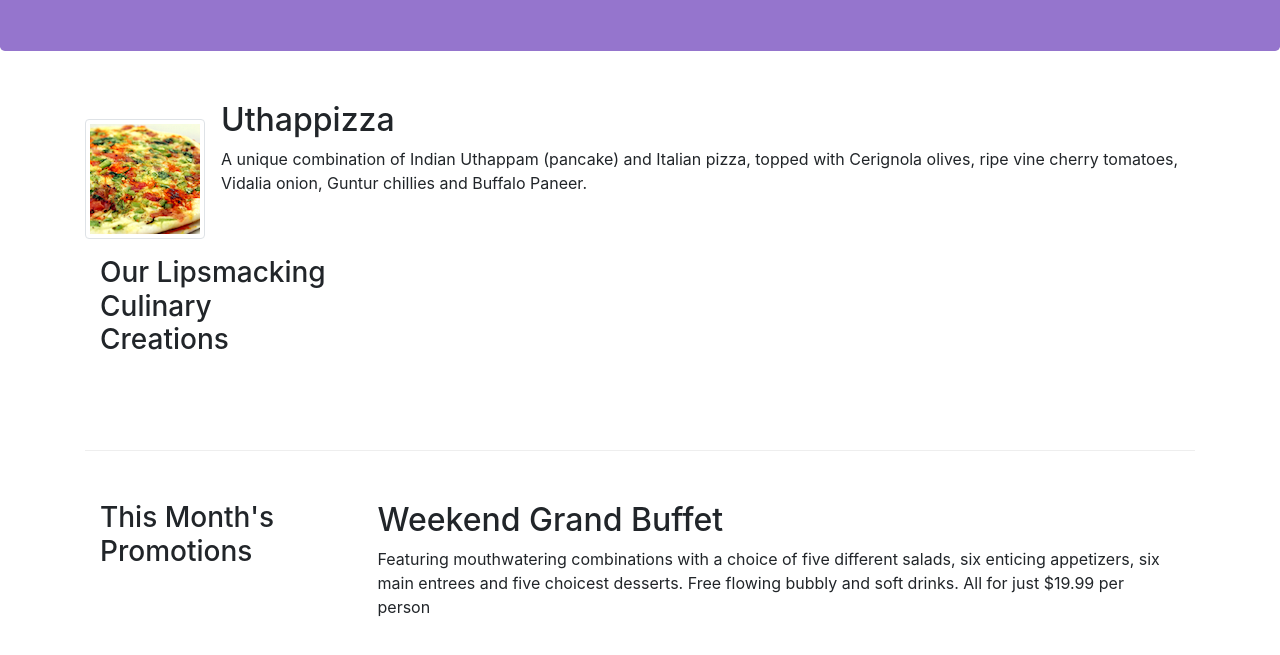
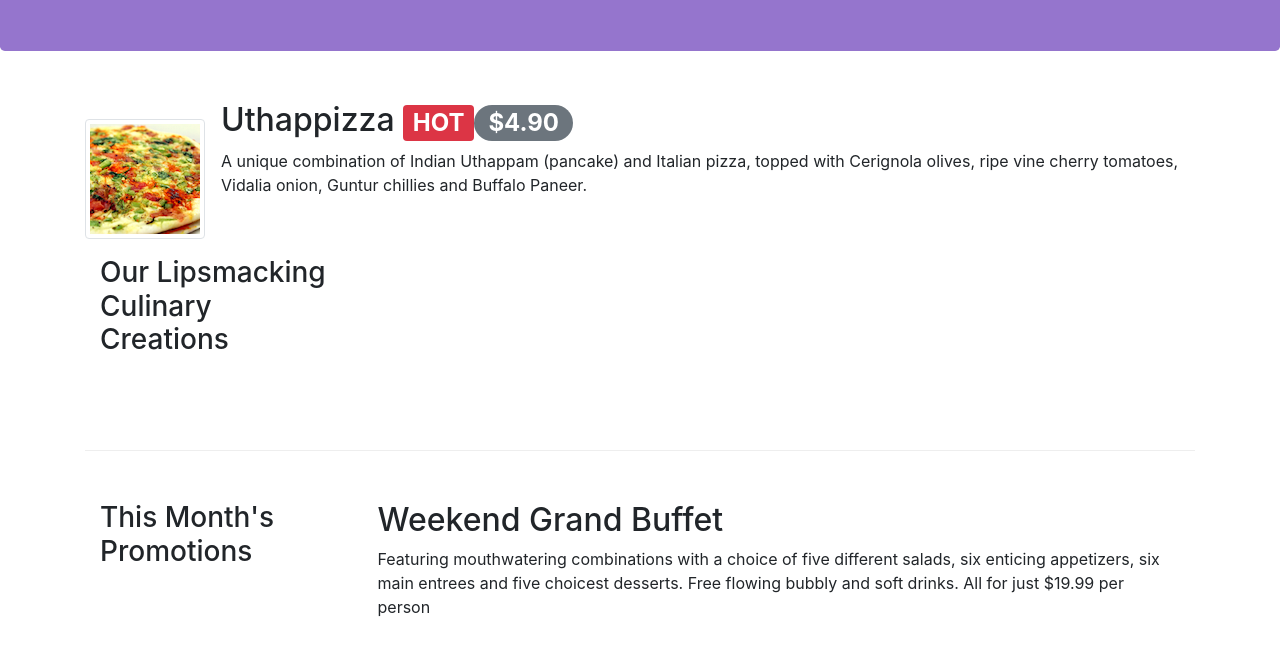
Before and after one commit to ansuman528/-bootstrap, a website: page index.html in a window 1280 px wide. Shown: the part 259-914 px from the top of the page. Drawn offline with Linux system fonts and the light colour scheme.

Commit message:
alerting user

```diff
--- a/index.html
+++ b/index.html
@@ -56,7 +56,7 @@
                 <img class="d-flex mr-3 img-thumbnail align-self-center"
                         src="img/uthappizza.png" alt="Uthappizza">
                 <div class="media-body">
-                    <h2 class="mt-0">Uthappizza</h2>
+                    <h2 class="mt-0">Uthappizza <span class="badge badge-danger"> HOT </span><span class="badge badge-pill badge-secondary"> $4.90</span></h2>
                     <p class="d-none d-sm-block">A unique combination of Indian Uthappam (pancake) and
                         Italian pizza, topped with Cerignola olives, ripe vine
                         cherry tomatoes, Vidalia onion, Guntur chillies and
```
